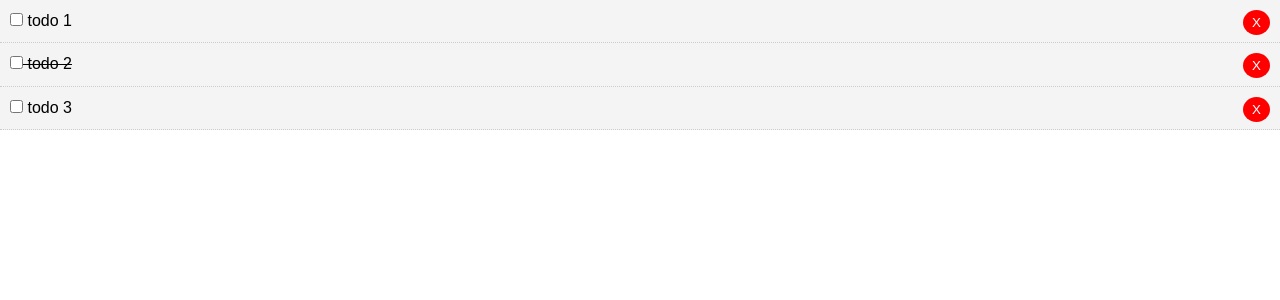
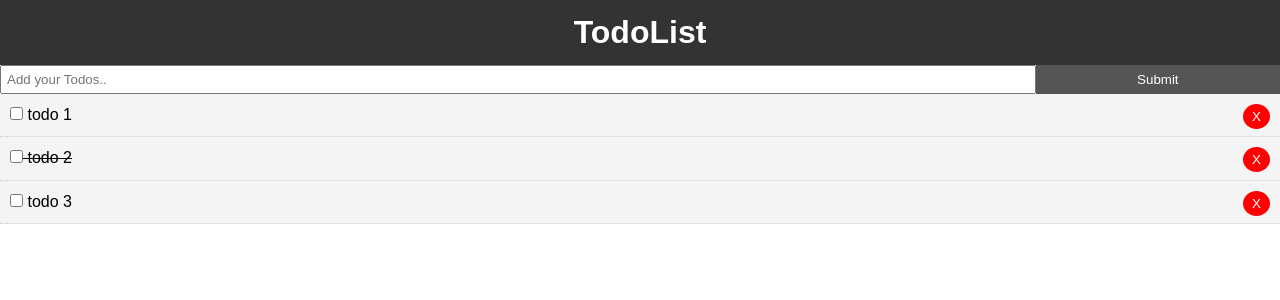
Before and after one commit to parkhiyaronak/Todo, a Vue app: page / in a window 1280 px wide. Shown: the top 300 px of the page. Built offline with nearby package versions, Linux system fonts and the light colour scheme.

Commit message:
Add todo component with it's functionality

```diff
--- a/package.json
+++ b/package.json
@@ -9,6 +9,7 @@
   },
   "dependencies": {
     "core-js": "^3.6.5",
+    "uuid": "^8.2.0",
     "vue": "^2.6.11"
   },
   "devDependencies": {
--- a/src/App.vue
+++ b/src/App.vue
@@ -1,16 +1,23 @@
 <template>
   <div id="app">
+    <Header/>
+    <AddTodo v-on:add-todo="addTodo"/>
     <Todos v-bind:todos="todos" v-on:del-todo="deleteTodo" />
   </div>
 </template>
 
 <script>
+import Header from './components/layout/Header';
 import Todos from './components/Todos';
+import AddTodo from './components/AddTodo';
+
 
 export default {
   name: 'App',
   components: {
-    Todos
+    Todos,
+    Header,
+    AddTodo
   },
   data() {
     return {
@@ -36,6 +43,9 @@
   methods: {
     deleteTodo(id){
       this.todos = this.todos.filter(todo => todo.id !== id);
+    },
+    addTodo(newTodo){
+      this.todos = [...this.todos, newTodo]
     }
   }
 }
@@ -61,4 +71,17 @@
     font-family: Arial, Helvetica, sans-serif;
     line-height: 1.4;
   }
+
+  .btn {
+    display: inline-block;
+    border: none;
+    background: #555;
+    color: #fff;
+    padding: 7px 20px;
+    cursor: pointer;
+  }
+
+  .btn:hover {
+    background: #666;
+  }
 </style>
--- /dev/null
+++ b/src/components/AddTodo.vue
@@ -0,0 +1,48 @@
+<template>
+    <div>
+        <form @submit="addTodo">
+            <input type="text" v-model="title" name="title" placeholder="Add your Todos..">
+            <input type="submit" value="Submit" class="btn">
+        </form>
+    </div>
+</template>
+
+<script>
+import { v4 as uuidv4 } from 'uuid';
+export default {
+    name: "AddTodo",
+    data() {
+        return {
+            title: ''
+        }
+    },
+    methods: {
+        addTodo(e) {
+            e.preventDefault(); //As we dont want form to submit
+            const newTodo = {
+                id: uuidv4(),
+                title: this.title,
+                completed: false
+            }
+            //send this to parent
+            this.$emit('add-todo', newTodo);
+            this.title = ''; //reseting the input text field
+        }
+    }
+}
+</script>
+
+<style scoped>
+    form {
+        display: flex;
+    }
+
+    input[type="text"] {
+        flex: 10;
+        padding: 5px;
+    }
+
+    input[type="submit"] {
+        flex: 2;
+    }
+</style>
--- /dev/null
+++ b/src/components/layout/Header.vue
@@ -0,0 +1,27 @@
+<template>
+    <header class="header">
+        <h1>TodoList</h1>
+    </header>
+</template>
+
+
+<script>
+export default {
+    name: "Header"
+}
+</script>
+
+<style scoped>
+    .header {
+        background: #333;
+        color: #ffffff;
+        text-align: center;
+        padding: 10px;
+    }
+
+    .header a {
+        color: #fff;
+        padding-right: 5px;
+    }
+
+</style>
```
Also changed, not shown: 1 other file (tests, documents, lock files or other folders).
